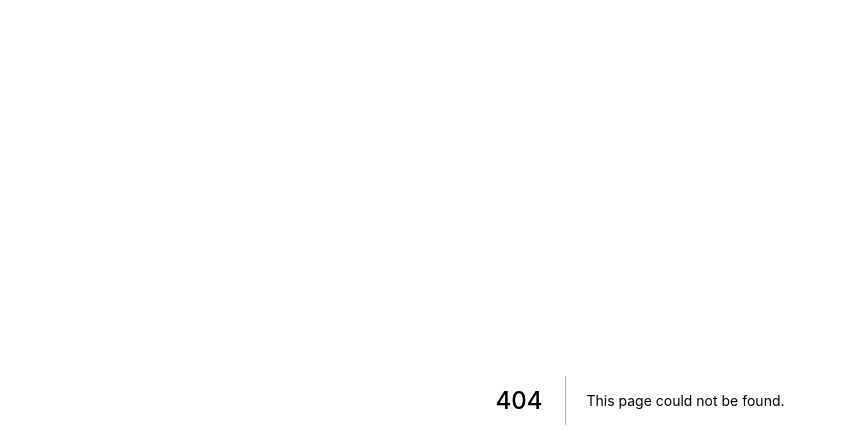
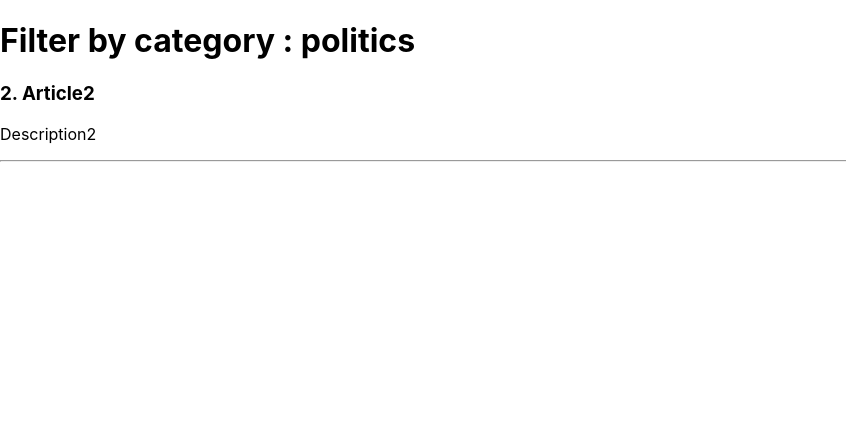
Before and after one commit to srwx/learning-nextjs, a Next.js app: page /news/politics in a window 1280 px wide. Before the commit this address had no page. Shown: the top 448 px of the page, without its empty margins (0-846 px from the left). Built offline with nearby package versions, Linux system fonts and the light colour scheme; data requests are answered from the project's data file.

Commit message:
using getServerSideProps() for SSR

```diff
--- /dev/null
+++ b/db.json
@@ -0,0 +1,30 @@
+{
+  "news": [
+    {
+      "id": 1,
+      "title": "Article1",
+      "description": "Description1",
+      "category": "sports"
+    },
+    {
+      "id": 2,
+      "title": "Article2",
+      "description": "Description2",
+      "category": "politics"
+    },
+    {
+      "id": 3,
+      "title": "Article3",
+      "description": "Description3",
+      "category": "sports"
+    }
+  ],
+  "products": [
+    {
+      "id": 1,
+      "title": "Product1",
+      "description": "Description1",
+      "category": "technology"
+    }
+  ]
+}
--- a/package.json
+++ b/package.json
@@ -6,9 +6,11 @@
     "dev": "next dev",
     "build": "next build",
     "start": "next start",
-    "lint": "next lint"
+    "lint": "next lint",
+    "serv-json": "json-server --watch db.json --port 4000"
   },
   "dependencies": {
+    "json-server": "^0.17.0",
     "next": "11.1.2",
     "react": "17.0.2",
     "react-dom": "17.0.2"
--- a/pages/api/hello.js
+++ /dev/null
@@ -1,5 +0,0 @@
-// Next.js API route support: https://nextjs.org/docs/api-routes/introduction
-
-export default function handler(req, res) {
-  res.status(200).json({ name: 'John Doe' })
-}
--- /dev/null
+++ b/pages/news/[category].js
@@ -0,0 +1,33 @@
+function FilterByCategory(props) {
+  const { data, category } = props
+  return (
+    <>
+      <h1>Filter by category : {category}</h1>
+      {data.map((i) => (
+        <div key={i.id}>
+          <h3>
+            {i.id}. {i.title}
+          </h3>
+          <p>{i.description}</p>
+          <hr />
+        </div>
+      ))}
+    </>
+  )
+}
+
+export async function getServerSideProps(context) {
+  //   console.log(context)
+  const { category } = context.query
+  console.log(`Generating Filter by category : ${category} page...`)
+  const res = await fetch(`http://localhost:4000/news?category=${category}`)
+  const data = await res.json()
+  return {
+    props: {
+      data,
+      category,
+    },
+  }
+}
+
+export default FilterByCategory
```
Also changed, not shown: pages/index.js (+7 -64 lines), pages/news/index.js (added, +33 -0 lines), 1 other file (tests, documents, lock files or other folders).
